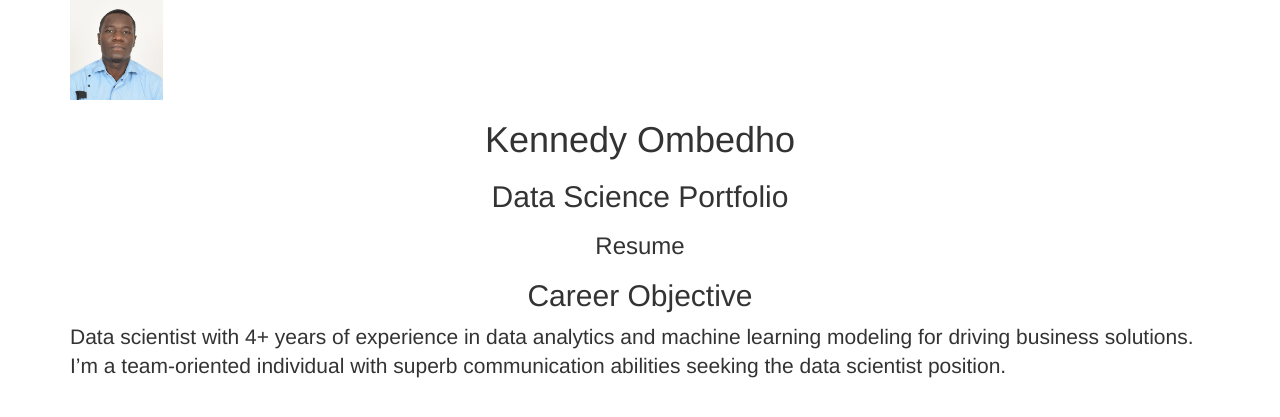
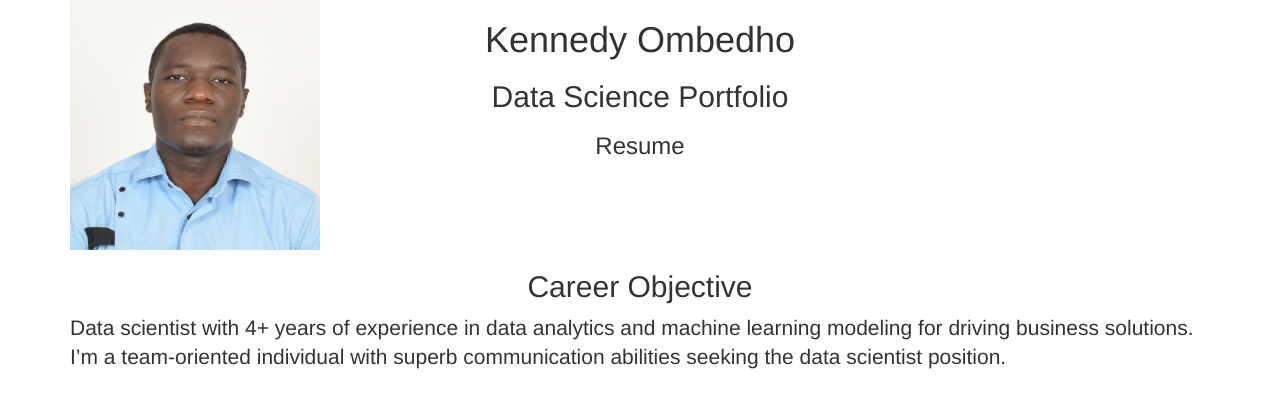
Before and after one commit to KenCBonyo/kennedy-omobedho-profile, a Flask app: page / in a window 1280 px wide. Shown: the top 417 px of the page. Run offline with Flask 2, Linux system fonts and the light colour scheme.

Commit message:
added card for image

```diff
--- a/templates/home.html
+++ b/templates/home.html
@@ -12,11 +12,18 @@
   </head>
   <body>
     <div class='container'>
-      <img class='img-fluid' src='https://kennedy-omobedho-profile.kencarson.repl.co/static/ken_pic.jpeg',alt="kennedy's Image" height='100'>
-
-    <h1 class='text-center'>Kennedy Ombedho</h1>
-    <h2 class='text-center'>Data Science Portfolio</h2>
-    <h3 class='text-center'>Resume</h3>
+      <div class="row g-0">
+        <div class="col-md-4">
+          <img src="https://kennedy-omobedho-profile.kencarson.repl.co/static/ken_pic.jpeg" class="img-fluid rounded-start" alt="kennedy" height='250' width='250'>
+        </div>
+        <div class="col-md-4">
+          <div class="card-body">
+            <h1 class='text-center'>Kennedy Ombedho</h1>
+            <h2 class='text-center'>Data Science Portfolio</h2>
+            <h3 class='text-center'>Resume</h3>
+          </div>
+        </div>
+      </div>
 
     <h2 class='text-center'>Career Objective</h2>
     <p class='lead'>
```
